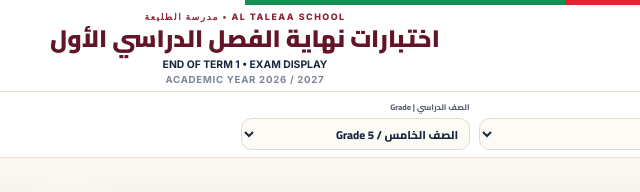
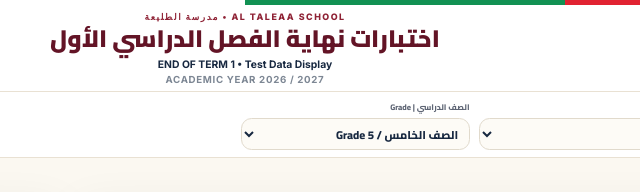
Before and after one commit to Saraans9/ExamDisplay, a plain HTML site: page index.html in a window 1280 px wide. Shown: the top 192 px of the page, 395-1035 px from the left. Drawn offline with Linux system fonts and the light colour scheme.

Commit message:
Update index.html

```diff
--- a/index.html
+++ b/index.html
@@ -113,7 +113,7 @@ main{padding-top:22px;padding-bottom:28px}.topline{display:flex;justify-content:
 <div id="displayShell"><div class="flag-band" aria-hidden="true"><span></span><span></span><span></span><span></span></div>
 <header class="masthead"><div class="container masthead-row">
 <div class="school-brand"><img class="brand-logo" id="schoolLogo" src="https://raw.githubusercontent.com/Saraans9/AltaleaaSchool/main/school-logo.png" alt="شعار مدرسة الطليعة | Al Taleaa School logo"/><div class="logo-fallback" id="schoolFallback">مدرسة<br>الطليعة</div></div>
-<div class="brand-center"><div class="eyebrow">Al Taleaa School • مدرسة الطليعة</div><h1>اختبارات نهاية الفصل الدراسي الأول</h1><div class="en">END OF TERM 1 • EXAM DISPLAY</div><div class="academic">ACADEMIC YEAR 2026 / 2027</div></div>
+<div class="brand-center"><div class="eyebrow">Al Taleaa School • مدرسة الطليعة</div><h1>اختبارات نهاية الفصل الدراسي الأول</h1><div class="en">END OF TERM 1 • Test Data Display</div><div class="academic">ACADEMIC YEAR 2026 / 2027</div></div>
 <div class="moe-brand"><img class="brand-logo moe" id="moeLogo" src="https://raw.githubusercontent.com/Saraans9/AltaleaaSchool/main/moe-logo.png" alt="شعار وزارة التربية والتعليم | Ministry of Education logo"/><div class="logo-fallback" id="moeFallback">وزارة التربية<br>والتعليم</div></div>
 </div></header>
 <button class="restore-tools" type="button" id="restoreTools" aria-label="إظهار خيارات المعلم">⚙ خيارات المعلم / Teacher settings</button>
```
